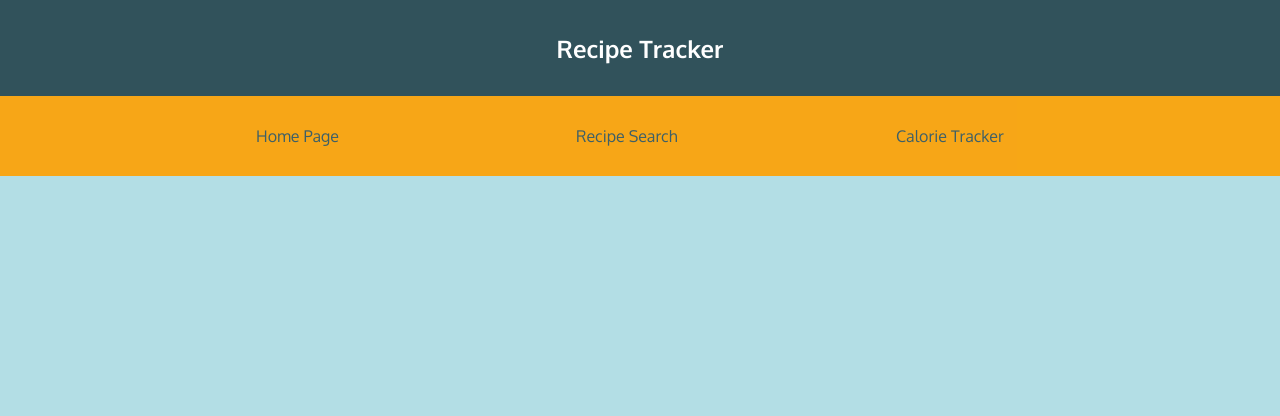
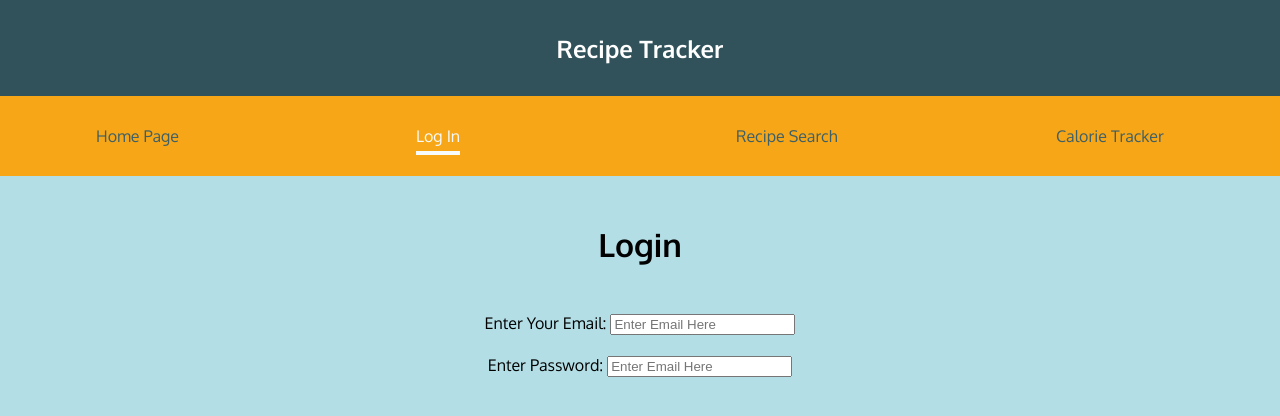
Before and after one commit to viviankwok/thisisatracker, a React (Create React App) app in the folder client/: page /Login in a window 1280 px wide. Shown: the top 416 px of the page. Built offline with nearby package versions, Linux system fonts and the light colour scheme.

Commit message:
Add Login and update recipe results

```diff
--- a/client/src/App.js
+++ b/client/src/App.js
@@ -4,6 +4,7 @@ import NavBar from "./components/NavBar";
 import Main from "./components/Main";
 import Recipes from "./components/Recipes";
 import CalorieTracker from "./components/CalorieTracker";
+import Login from "./components/Login";
 
 function App() {
   return (
@@ -16,7 +17,8 @@ function App() {
         <Routes>
           <Route path="/" element={<Navigate replace to="/Main" />} />
           <Route path="/Main" element={<Main />} />
-          <Route path="/Recipe" element={<Recipes />} />
+          <Route path="/Login" element={<Login />} />
+          <Route path="/Recipes" element={<Recipes />} />
           <Route path="/CalorieTracker" element={<CalorieTracker />} />
         </Routes>
       </main>
--- /dev/null
+++ b/client/src/components/Login.js
@@ -0,0 +1,88 @@
+import React, { useState, useContext } from "react";
+import LoginForm from "./LoginForm";
+
+const Login = () => {
+  const [emailInput, setEmailInput] = useState("");
+  const [passwordInput, setPasswordInput] = useState("");
+
+  const [isLoading, setIsLoading] = useState(false);
+  const [error, setError] = useState(null);
+  const [loginData, setLoginData] = useState("");
+
+  const fetchLogin = async (emailInput, passwordInput) => {
+    setIsLoading(true);
+    setError(null);
+
+    const url = "http://localhost:5001/users/login";
+    const config = {
+      method: "POST",
+      headers: {
+        authorization: "Bearer TOKEN",
+      },
+      // body: {email: req.body.email, password: req.body.password},
+      body: { email: emailInput, password: passwordInput },
+    };
+
+    try {
+      const res = await fetch(url, config);
+      if (res.status !== 200) {
+        throw new Error(
+          "Something went wrong. Please check if all inputs fields are clicked"
+        );
+      }
+
+      const data = await res.json();
+      setLoginData(data);
+    } catch (err) {
+      setError(err.message);
+    }
+    setIsLoading(false);
+  };
+
+  ////////////////////////////////////////////
+  // Submit Function
+  ////////////////////////////////////////////
+  const handleLoginSubmit = (event) => {
+    event.preventDefault();
+
+    // const url = "http://localhost:5001/users/login";
+    fetchLogin(emailInput, passwordInput);
+  };
+
+  const handleEmailInput = (event) => {
+    setEmailInput(event.target.value);
+  };
+
+  const handlePasswordInput = (event) => {
+    setPasswordInput(event.target.value);
+  };
+
+  let content = "";
+  if (loginData) {
+    content = (
+      <div>
+        <h3>Login Successful</h3>
+      </div>
+    );
+  }
+  if (error) {
+    content = <p>{error}</p>;
+  }
+
+  if (isLoading) {
+    content = <p>Logging in .. please wait</p>;
+  }
+  return (
+    <>
+      <LoginForm
+        emailInput={emailInput}
+        passwordInput={passwordInput}
+        handleLoginSubmit={handleLoginSubmit}
+        handleEmailInput={handleEmailInput}
+        handlePasswordInput={handlePasswordInput}
+      />
+      {content}
+    </>
+  );
+};
+export default Login;
--- /dev/null
+++ b/client/src/components/LoginForm.js
@@ -0,0 +1,36 @@
+import React, { useState, useContext } from "react";
+
+const LoginForm = (props) => {
+  return (
+    <>
+      <h1 className="centered">Login</h1>
+      <div className="centered">
+        <form onSubmit={props.handleLoginSubmit}>
+          <label>Enter Your Email: </label>
+          <input
+            name="email"
+            value={props.emailInput}
+            onChange={props.handleEmailInput}
+            type="text"
+            placeholder="Enter Email Here"
+          />
+          <br />
+          <br />
+          <div>
+            <label>Enter Password: </label>
+            <input
+              name="password"
+              value={props.passwordInput}
+              onChange={props.handlePasswordInput}
+              type="password"
+              placeholder="Enter Email Here"
+            />
+          </div>
+        </form>
+      </div>
+      ;
+    </>
+  );
+};
+
+export default LoginForm;
--- a/client/src/components/NavBar.js
+++ b/client/src/components/NavBar.js
@@ -17,7 +17,15 @@ const NavBar = () => {
           </li>
           <li>
             <NavLink
-              to="/Recipe"
+              to="/Login"
+              className={(navData) => (navData.isActive ? styles.active : "")}
+            >
+              Log In
+            </NavLink>
+          </li>
+          <li>
+            <NavLink
+              to="/Recipes"
               className={(navData) => (navData.isActive ? styles.active : "")}
             >
               Recipe Search
--- a/client/src/components/RecipeResults.js
+++ b/client/src/components/RecipeResults.js
@@ -1,8 +1,40 @@
 import React from "react";
 
 const RecipeResults = (props) => {
-  console.log(props.recipe);
-  const display = props.recipe.map((d, i) => {
+  //added
+  let content = "";
+  if (props.recipeData) {
+    content = props.recipeData.map((d, i) => {
+      return (
+        <div id="recipe-results">
+          Recipes component Name: {d.name}
+          <br />
+          <div fontSize="100">{d.calories}</div> calories
+          <br />
+          {d.prepTime} minutes
+          <br />
+          {d.instructions}
+          <br />
+          Main ingredients:
+          {d.meat}, {d.veg}
+          <br />
+          {d.name}
+        </div>
+      );
+    });
+  }
+  if (props.error) {
+    content = <p>{props.error}</p>;
+  }
+
+  if (props.isLoading) {
+    content = <p>The recipe results are loading.. please wait</p>;
+  }
+
+  // End of Added
+
+  console.log(props.recipeData);
+  const display = props.recipeData.map((d, i) => {
     console.log(d);
     return (
       <div id="recipe-results">
```
